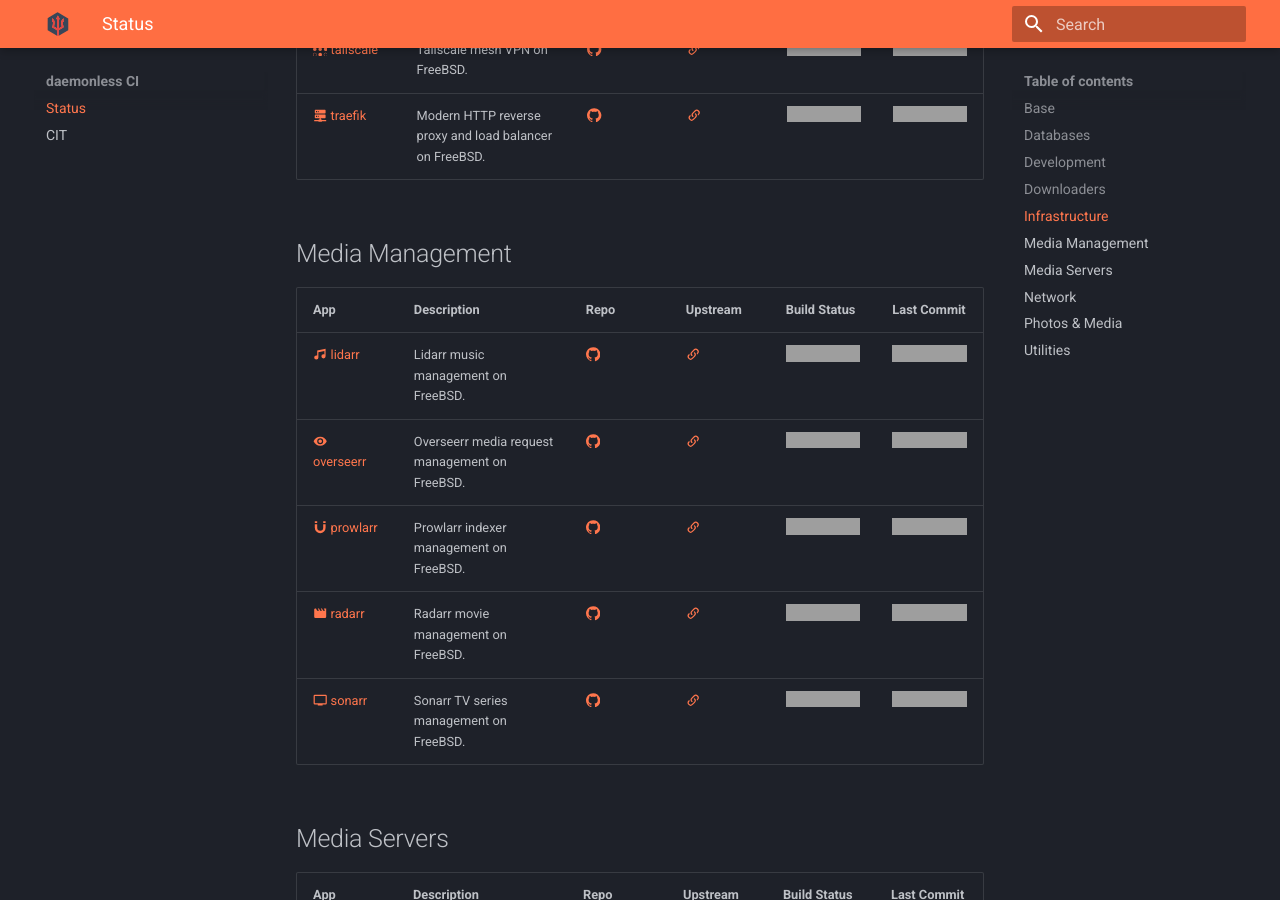
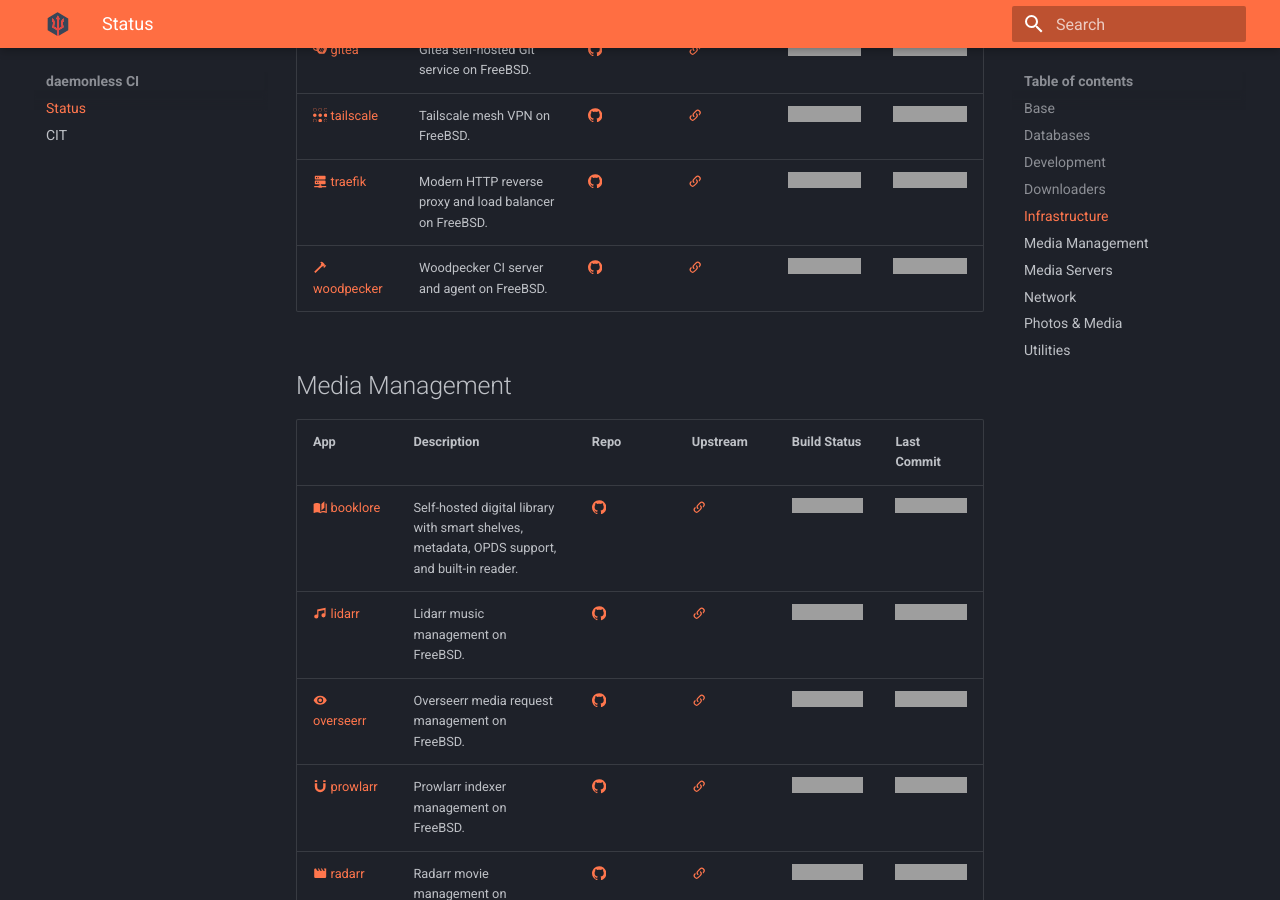
Before and after one commit to daemonless/ci-daemonless-io, an MkDocs documentation site: the page built from docs/index.md, in a window 1280 px wide and 900 px high, scrolled down 2091 px. Built offline with MkDocs 1.6.1 and Material for MkDocs 9.7.7, drawn with Linux system fonts in a browser that asks for light colours; some of the changed text lies outside the part shown; grey boxes are pictures that could not be loaded.

Commit message:
sync docs

```diff
--- a/docs/index.md
+++ b/docs/index.md
@@ -17,6 +17,7 @@
 | App | Description | Repo | Upstream | Build Status | Last Commit |
 |-----|-------------|------|----------|--------------|-------------|
 | [:simple-postgresql: immich-postgres](https://daemonless.io/images/immich-postgres) | PostgreSQL 14 with pgvector/pgvecto.rs extensions for Immich. | [:simple-github:](https://github.com/daemonless/immich-postgres) | [:material-link-variant:](https://github.com/immich-app/immich) | [![build](https://img.shields.io/github/actions/workflow/status/daemonless/immich-postgres/build.yaml?label=)](https://github.com/daemonless/immich-postgres/actions/workflows/build.yaml) | [![commit](https://img.shields.io/github/last-commit/daemonless/immich-postgres?label=)](https://github.com/daemonless/immich-postgres/commits) |
+| [:material-database: mariadb](https://daemonless.io/images/mariadb) | MariaDB database server for FreeBSD. | [:simple-github:](https://github.com/daemonless/mariadb) | [:material-link-variant:](https://mariadb.org/download/) | [![build](https://img.shields.io/github/actions/workflow/status/daemonless/mariadb/build.yaml?label=)](https://github.com/daemonless/mariadb/actions/workflows/build.yaml) | [![commit](https://img.shields.io/github/last-commit/daemonless/mariadb?label=)](https://github.com/daemonless/mariadb/commits) |
 | [:simple-postgresql: postgres](https://daemonless.io/images/postgres) | The World's Most Advanced Open Source Relational Database on FreeBSD. | [:simple-github:](https://github.com/daemonless/postgres) | [:material-link-variant:](https://www.postgresql.org/) | [![build](https://img.shields.io/github/actions/workflow/status/daemonless/postgres/build.yaml?label=)](https://github.com/daemonless/postgres/actions/workflows/build.yaml) | [![commit](https://img.shields.io/github/last-commit/daemonless/postgres?label=)](https://github.com/daemonless/postgres/commits) |
 | [:simple-redis: redis](https://daemonless.io/images/redis) | Redis key-value store on FreeBSD. | [:simple-github:](https://github.com/daemonless/redis) | [:material-link-variant:](https://github.com/redis/redis) | [![build](https://img.shields.io/github/actions/workflow/status/daemonless/redis/build.yaml?label=)](https://github.com/daemonless/redis/actions/workflows/build.yaml) | [![commit](https://img.shields.io/github/last-commit/daemonless/redis?label=)](https://github.com/daemonless/redis/commits) |
 
@@ -42,11 +43,13 @@
 | [:simple-gitea: gitea](https://daemonless.io/images/gitea) | Gitea self-hosted Git service on FreeBSD. | [:simple-github:](https://github.com/daemonless/gitea) | [:material-link-variant:](https://github.com/go-gitea/gitea) | [![build](https://img.shields.io/github/actions/workflow/status/daemonless/gitea/build.yaml?label=)](https://github.com/daemonless/gitea/actions/workflows/build.yaml) | [![commit](https://img.shields.io/github/last-commit/daemonless/gitea?label=)](https://github.com/daemonless/gitea/commits) |
 | [:simple-tailscale: tailscale](https://daemonless.io/images/tailscale) | Tailscale mesh VPN on FreeBSD. | [:simple-github:](https://github.com/daemonless/tailscale) | [:material-link-variant:](https://github.com/tailscale/tailscale) | [![build](https://img.shields.io/github/actions/workflow/status/daemonless/tailscale/build.yaml?label=)](https://github.com/daemonless/tailscale/actions/workflows/build.yaml) | [![commit](https://img.shields.io/github/last-commit/daemonless/tailscale?label=)](https://github.com/daemonless/tailscale/commits) |
 | [:material-server-network: traefik](https://daemonless.io/images/traefik) | Modern HTTP reverse proxy and load balancer on FreeBSD. | [:simple-github:](https://github.com/daemonless/traefik) | [:material-link-variant:](https://github.com/traefik/traefik) | [![build](https://img.shields.io/github/actions/workflow/status/daemonless/traefik/build.yaml?label=)](https://github.com/daemonless/traefik/actions/workflows/build.yaml) | [![commit](https://img.shields.io/github/last-commit/daemonless/traefik?label=)](https://github.com/daemonless/traefik/commits) |
+| [:material-hammer: woodpecker](https://daemonless.io/images/woodpecker) | Woodpecker CI server and agent on FreeBSD. | [:simple-github:](https://github.com/daemonless/woodpecker) | [:material-link-variant:](https://github.com/woodpecker-ci/woodpecker) | [![build](https://img.shields.io/github/actions/workflow/status/daemonless/woodpecker/build.yaml?label=)](https://github.com/daemonless/woodpecker/actions/workflows/build.yaml) | [![commit](https://img.shields.io/github/last-commit/daemonless/woodpecker?label=)](https://github.com/daemonless/woodpecker/commits) |
 
 ## Media Management
 
 | App | Description | Repo | Upstream | Build Status | Last Commit |
 |-----|-------------|------|----------|--------------|-------------|
+| [:material-book-open-page-variant: booklore](https://daemonless.io/images/booklore) | Self-hosted digital library with smart shelves, metadata, OPDS support, and built-in reader. | [:simple-github:](https://github.com/daemonless/booklore) | [:material-link-variant:](https://github.com/booklore-app/booklore) | [![build](https://img.shields.io/github/actions/workflow/status/daemonless/booklore/build.yaml?label=)](https://github.com/daemonless/booklore/actions/workflows/build.yaml) | [![commit](https://img.shields.io/github/last-commit/daemonless/booklore?label=)](https://github.com/daemonless/booklore/commits) |
 | [:material-music: lidarr](https://daemonless.io/images/lidarr) | Lidarr music management on FreeBSD. | [:simple-github:](https://github.com/daemonless/lidarr) | [:material-link-variant:](https://github.com/Lidarr/Lidarr) | [![build](https://img.shields.io/github/actions/workflow/status/daemonless/lidarr/build.yaml?label=)](https://github.com/daemonless/lidarr/actions/workflows/build.yaml) | [![commit](https://img.shields.io/github/last-commit/daemonless/lidarr?label=)](https://github.com/daemonless/lidarr/commits) |
 | [:material-eye: overseerr](https://daemonless.io/images/overseerr) | Overseerr media request management on FreeBSD. | [:simple-github:](https://github.com/daemonless/overseerr) | [:material-link-variant:](https://github.com/sct/overseerr) | [![build](https://img.shields.io/github/actions/workflow/status/daemonless/overseerr/build.yaml?label=)](https://github.com/daemonless/overseerr/actions/workflows/build.yaml) | [![commit](https://img.shields.io/github/last-commit/daemonless/overseerr?label=)](https://github.com/daemonless/overseerr/commits) |
 | [:material-magnet: prowlarr](https://daemonless.io/images/prowlarr) | Prowlarr indexer management on FreeBSD. | [:simple-github:](https://github.com/daemonless/prowlarr) | [:material-link-variant:](https://github.com/Prowlarr/Prowlarr) | [![build](https://img.shields.io/github/actions/workflow/status/daemonless/prowlarr/build.yaml?label=)](https://github.com/daemonless/prowlarr/actions/workflows/build.yaml) | [![commit](https://img.shields.io/github/last-commit/daemonless/prowlarr?label=)](https://github.com/daemonless/prowlarr/commits) |
```
Also changed, not shown: other parts of docs/index.md (+1 -1 lines).
